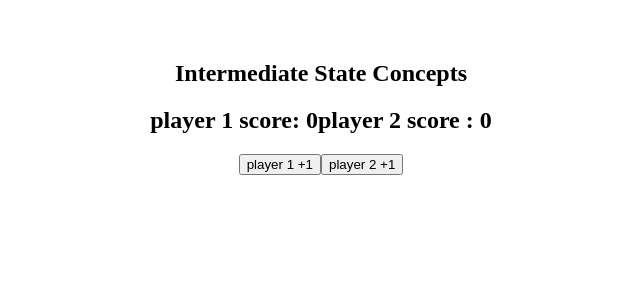
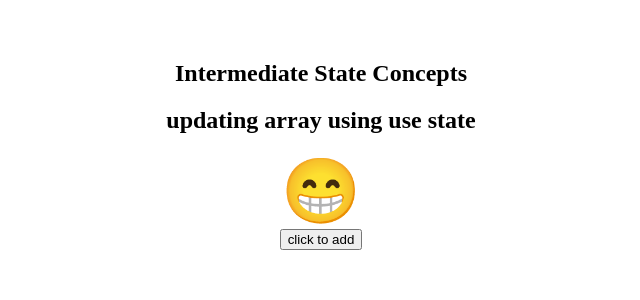
Before and after one commit to Pratik-Kharadhara/react-learning, a React (Vite) app in the folder intermediate-state/: page / in a window 1280 px wide. Shown: the top 300 px of the page, without its empty margins (319-959 px from the left). Built offline with nearby package versions, Linux system fonts and the light colour scheme.

Commit message:
updating array using Use State

```diff
--- a/intermediate-state/src/App.jsx
+++ b/intermediate-state/src/App.jsx
@@ -3,13 +3,16 @@ import './App.css'
 import AddThree from './AddThree'
 import StateInitializer from './stateInitializer'
 import ScooreKeeper from './ScooreKeeper'
+import EmojiSelect from './EmojiSelect'
 
 function App() {
 
   return (
   <>
   <h2>Intermediate State Concepts</h2>
-    <ScooreKeeper/>
+    <EmojiSelect/>
+
+    {/* <ScooreKeeper/> */}
 
 
     {/* <AddThree/> */}
--- /dev/null
+++ b/intermediate-state/src/EmojiSelect.jsx
@@ -0,0 +1,22 @@
+import { useState } from "react"
+// here we are updating the array with use State
+export default function EmojiSelect(){
+    const[emoji,setEmoji]=useState(["😁"]);//declaring the array with one emoji
+    function addEmoji(){
+           setEmoji([...emoji,"😔"]);//same as obejcts use spread operator to create a new copy of the same
+           //array and then set the emoji to the new copy array
+    }
+    return (
+        <>
+            <h2>updating array using use state</h2>
+            {
+                emoji.map((e)=>{ //using map we are iterating all over the array to print the emojis present in the array
+                    return  <span style={{fontSize:"4rem"}}>{e}</span>
+                 //just returning the span of the array of the emojis
+                })
+            }
+            <br />
+            <button onClick={addEmoji}>click to add</button>
+        </>
+    )
+}
```
